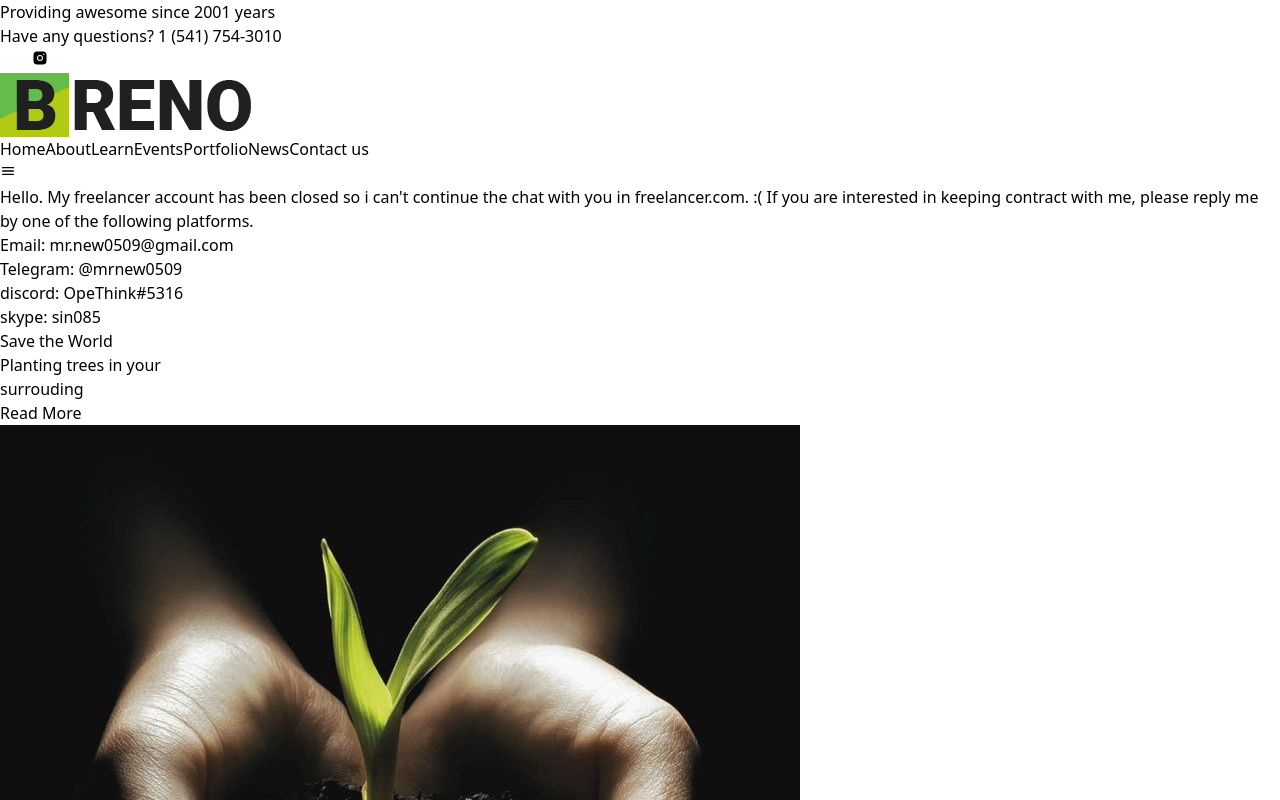
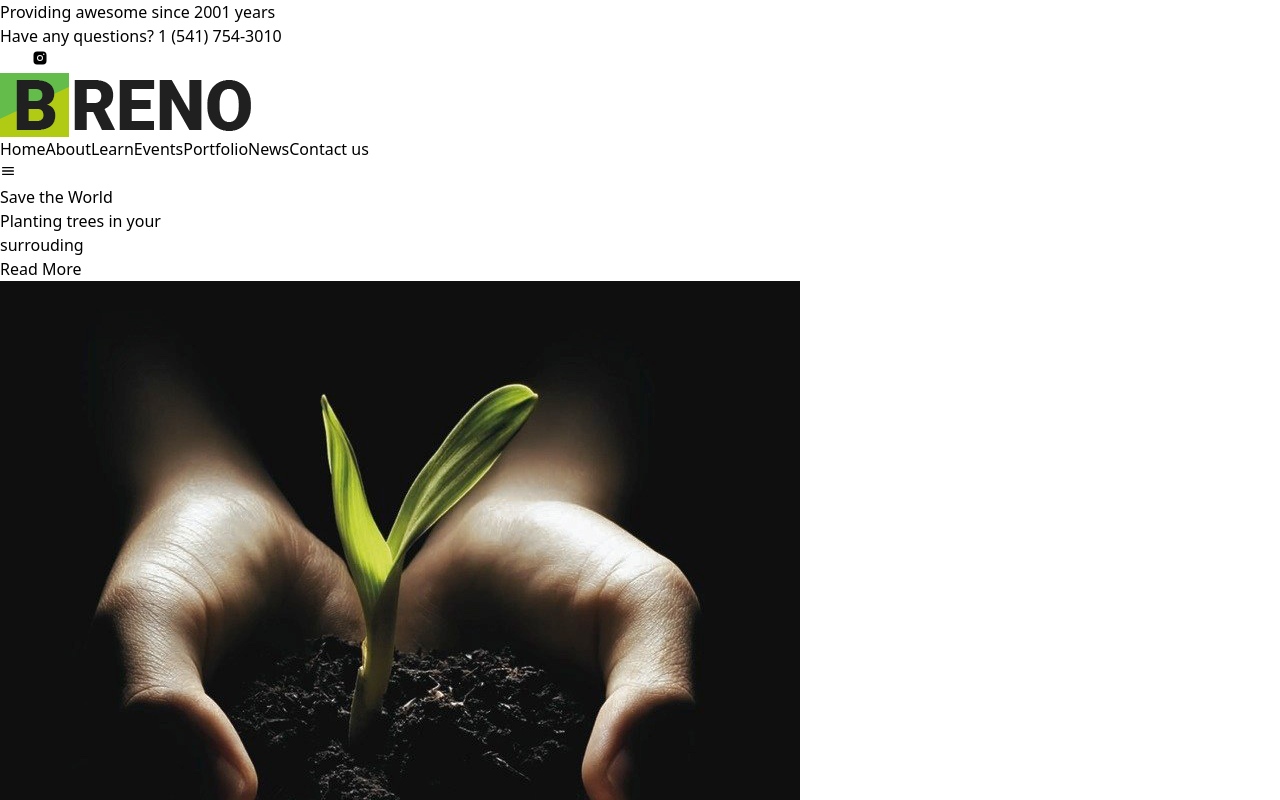
Before and after one commit to landry0103/green-planet-eco-frontend, a React (Vite) app: page / in a window 1280 px wide. Shown: the top 800 px of the page. Built offline with nearby package versions, Linux system fonts and the light colour scheme; some icons are missing; what @material-tailwind/react would draw is missing.

Commit message:
alert-remove

```diff
--- a/src/pages/HomePage/index.tsx
+++ b/src/pages/HomePage/index.tsx
@@ -15,17 +15,6 @@ const TestimonialsSection = lazy(() => import('./TestimonialsSection'))
 export default function HomePage() {
   return (
     <div className="flex flex-col gap-16 md:gap-36">
-      <Container>
-        <p className='text-3xl font-bold'>
-          Hello. My freelancer account has been closed so i can't continue the chat with you in freelancer.com. :(
-          If you are interested in keeping contract with me, please reply me by one of the following platforms.<br />
-
-          Email: mr.new0509@gmail.com<br />
-          Telegram: @mrnew0509<br />
-          discord: OpeThink#5316<br />
-          skype: sin085
-        </p>
-      </Container>
       <HeroSection />
       <AboutSection />
       <ValuesSection />
```
